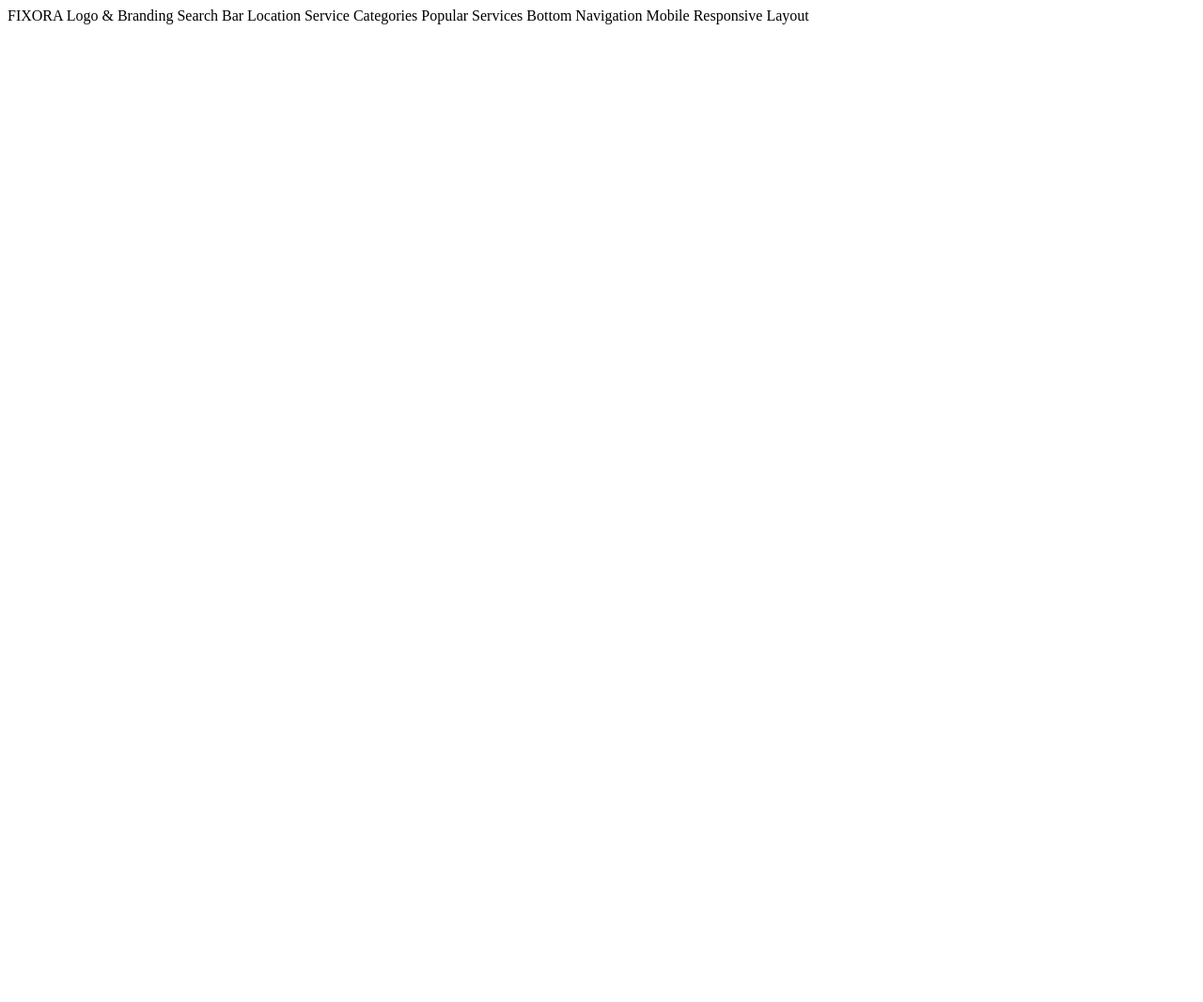
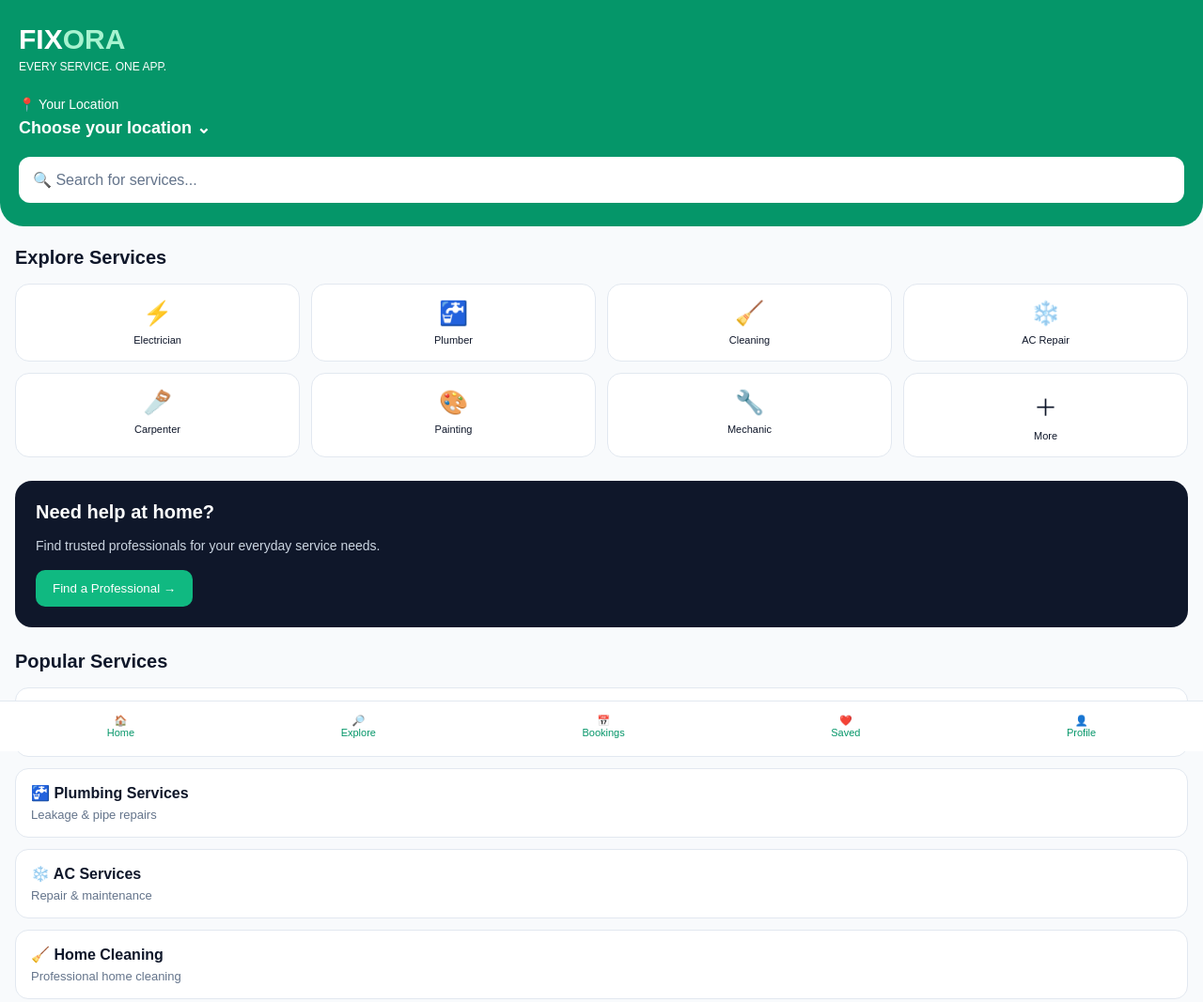
Before and after one commit to Prashanthtech7/fixora-app, a plain HTML site: page index.html in a window 1280 px wide. Shown: the whole page at 94% size. Before the commit the page ends 800 px from the top, so only its background shows below. Drawn offline with Linux system fonts and the light colour scheme.

Commit message:
Update index.html

```diff
--- a/index.html
+++ b/index.html
@@ -1,7 +1,219 @@
-FIXORA Logo & Branding
-Search Bar
-Location
-Service Categories
-Popular Services
-Bottom Navigation
-Mobile Responsive Layout
+<!DOCTYPE html>
+<html lang="en">
+<head>
+<meta charset="UTF-8">
+<meta name="viewport" content="width=device-width, initial-scale=1.0">
+<title>FIXORA</title>
+
+<style>
+* {
+  box-sizing: border-box;
+  margin: 0;
+  padding: 0;
+}
+
+body {
+  background: #f8fafc;
+  color: #0f172a;
+  font-family: Arial, sans-serif;
+}
+
+header {
+  background: #059669;
+  color: white;
+  padding: 25px 20px;
+  border-radius: 0 0 25px 25px;
+}
+
+.logo {
+  font-size: 30px;
+  font-weight: bold;
+}
+
+.logo span {
+  color: #a7f3d0;
+}
+
+.tagline {
+  font-size: 12px;
+  margin-top: 5px;
+}
+
+.location {
+  margin-top: 25px;
+  font-size: 14px;
+}
+
+.location strong {
+  display: block;
+  margin-top: 6px;
+  font-size: 18px;
+}
+
+.search {
+  background: white;
+  color: #64748b;
+  padding: 15px;
+  border-radius: 12px;
+  margin-top: 20px;
+}
+
+main {
+  padding: 22px 16px;
+}
+
+h2 {
+  margin-bottom: 16px;
+  font-size: 20px;
+}
+
+.categories {
+  display: grid;
+  grid-template-columns: repeat(4, 1fr);
+  gap: 12px;
+}
+
+.category {
+  background: white;
+  padding: 16px 5px;
+  text-align: center;
+  border-radius: 15px;
+  border: 1px solid #e2e8f0;
+}
+
+.category div {
+  font-size: 25px;
+}
+
+.category p {
+  font-size: 11px;
+  margin-top: 8px;
+}
+
+.banner {
+  background: #0f172a;
+  color: white;
+  padding: 22px;
+  border-radius: 18px;
+  margin-top: 25px;
+}
+
+.banner p {
+  margin-top: 10px;
+  color: #cbd5e1;
+  font-size: 14px;
+}
+
+.banner button {
+  margin-top: 18px;
+  padding: 12px 18px;
+  background: #10b981;
+  color: white;
+  border: none;
+  border-radius: 10px;
+}
+
+.service {
+  background: white;
+  padding: 16px;
+  border-radius: 14px;
+  margin-bottom: 12px;
+  border: 1px solid #e2e8f0;
+}
+
+.service p {
+  color: #64748b;
+  margin-top: 6px;
+  font-size: 13px;
+}
+
+nav {
+  position: fixed;
+  bottom: 0;
+  width: 100%;
+  background: white;
+  display: flex;
+  justify-content: space-around;
+  padding: 14px 4px;
+  border-top: 1px solid #e2e8f0;
+}
+
+nav div {
+  font-size: 11px;
+  text-align: center;
+  color: #059669;
+}
+</style>
+</head>
+
+<body>
+
+<header>
+  <div class="logo">FIX<span>ORA</span></div>
+  <div class="tagline">EVERY SERVICE. ONE APP.</div>
+
+  <div class="location">
+    📍 Your Location
+    <strong>Choose your location ⌄</strong>
+  </div>
+
+  <div class="search">
+    🔍 Search for services...
+  </div>
+</header>
+
+<main>
+
+  <h2>Explore Services</h2>
+
+  <div class="categories">
+    <div class="category"><div>⚡</div><p>Electrician</p></div>
+    <div class="category"><div>🚰</div><p>Plumber</p></div>
+    <div class="category"><div>🧹</div><p>Cleaning</p></div>
+    <div class="category"><div>❄️</div><p>AC Repair</p></div>
+    <div class="category"><div>🪚</div><p>Carpenter</p></div>
+    <div class="category"><div>🎨</div><p>Painting</p></div>
+    <div class="category"><div>🔧</div><p>Mechanic</p></div>
+    <div class="category"><div>＋</div><p>More</p></div>
+  </div>
+
+  <div class="banner">
+    <h2>Need help at home?</h2>
+    <p>Find trusted professionals for your everyday service needs.</p>
+    <button onclick="alert('Welcome to FIXORA!')">Find a Professional →</button>
+  </div>
+
+  <h2 style="margin-top:25px;">Popular Services</h2>
+
+  <div class="service">
+    <strong>⚡ Electrical Services</strong>
+    <p>Repairs & installations</p>
+  </div>
+
+  <div class="service">
+    <strong>🚰 Plumbing Services</strong>
+    <p>Leakage & pipe repairs</p>
+  </div>
+
+  <div class="service">
+    <strong>❄️ AC Services</strong>
+    <p>Repair & maintenance</p>
+  </div>
+
+  <div class="service">
+    <strong>🧹 Home Cleaning</strong>
+    <p>Professional home cleaning</p>
+  </div>
+
+</main>
+
+<nav>
+  <div>🏠<br>Home</div>
+  <div>🔎<br>Explore</div>
+  <div>📅<br>Bookings</div>
+  <div>❤️<br>Saved</div>
+  <div>👤<br>Profile</div>
+</nav>
+
+</body>
+</html>
```
